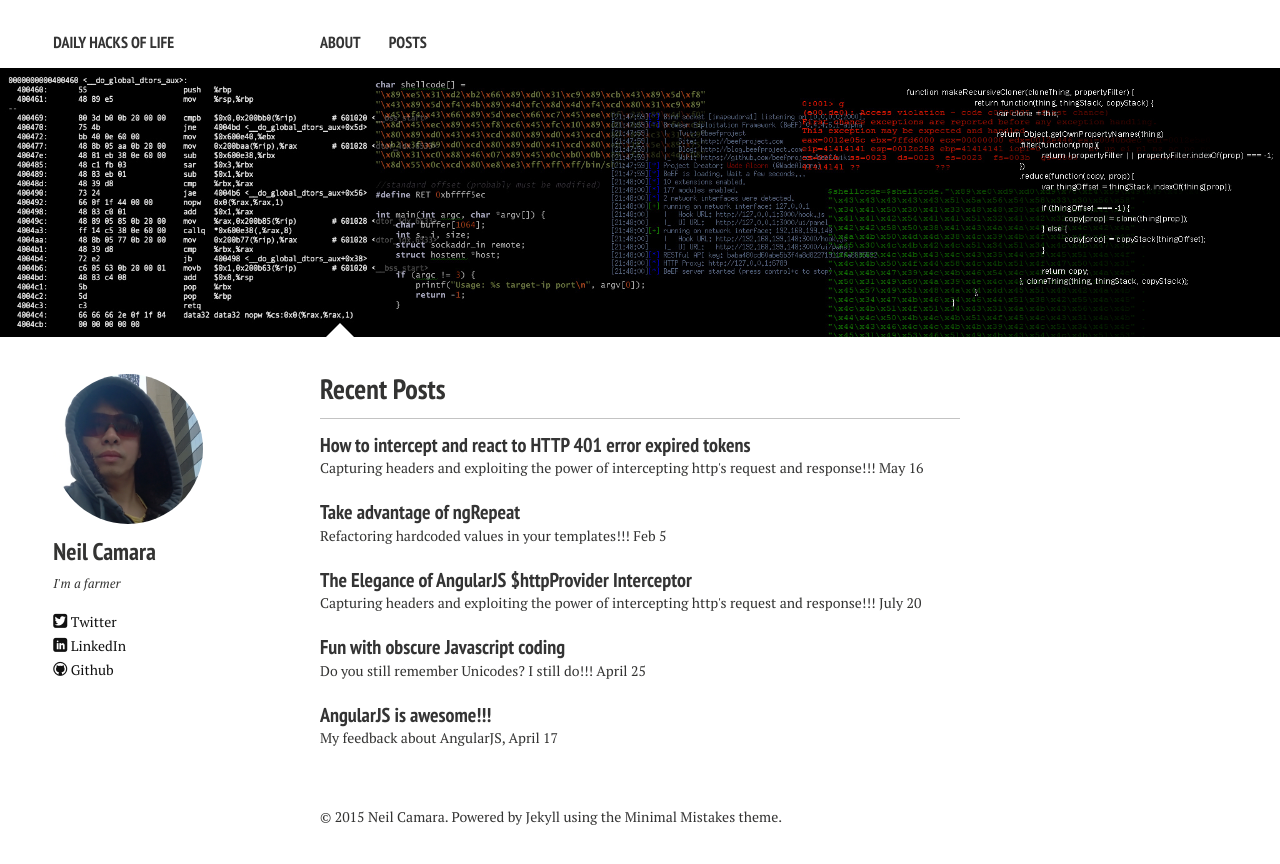
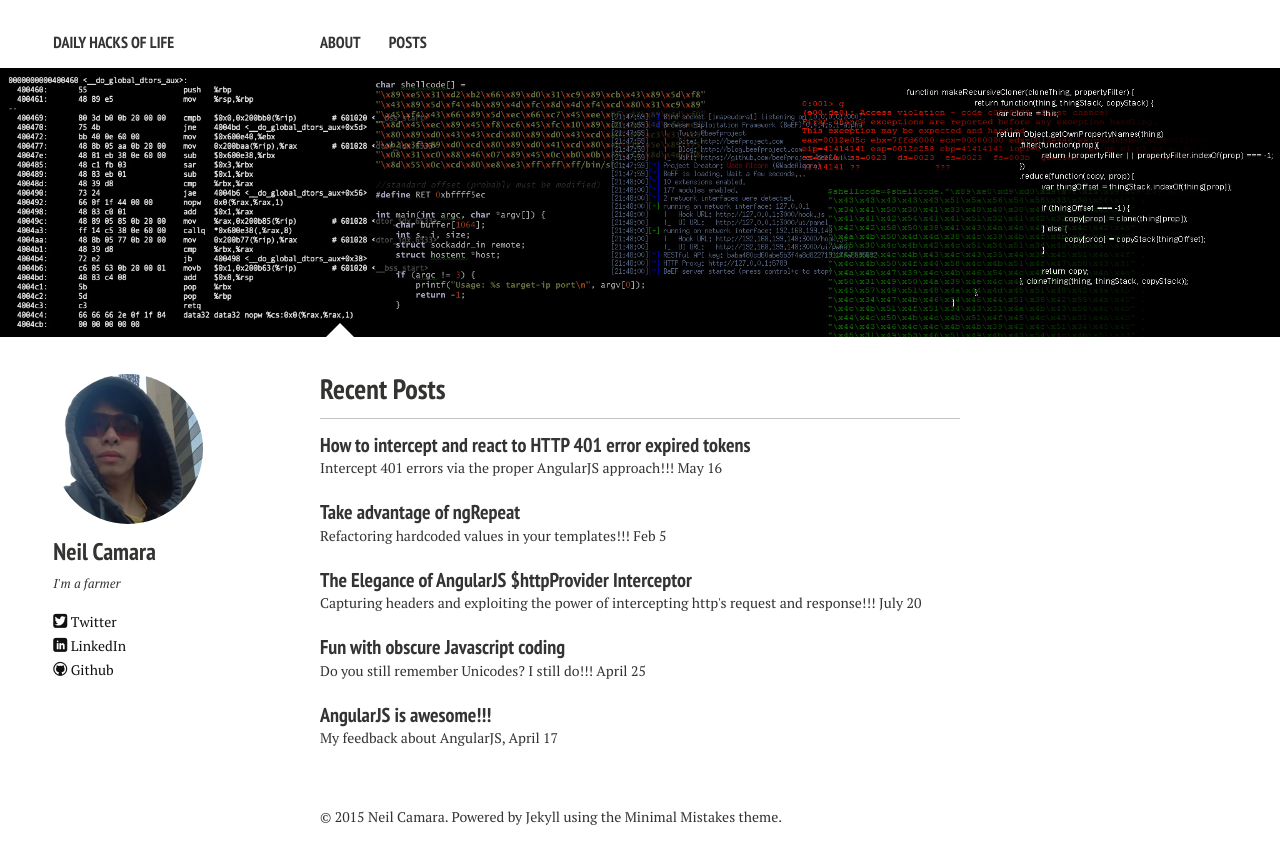
Before and after one commit to c0debreaker/c0debreaker.github.io, a Jekyll site: the page built from index.md, in a window 1280 px wide. Shown: the top 864 px of the page. Built offline with Jekyll 4.4.1, drawn with Linux system fonts in a browser that asks for light colours; nearby versions of some CDN libraries.

Commit message:
intercepting 401 http errors

```diff
--- a/_posts/2015-05-16-intercepting-expired-tokens.md
+++ b/_posts/2015-05-16-intercepting-expired-tokens.md
@@ -1,7 +1,7 @@
 ---
 layout: post
 title: How to intercept and react to HTTP 401 error expired tokens
-description: "Capturing headers and exploiting the power of intercepting http's request and response!!! May 16"
+description: "Intercept 401 errors via the proper AngularJS approach!!! May 16"
 tags: [javascript, angularjs, $httpProvider, interceptor, factories, Restangular]
 comments: true
 ---
```
